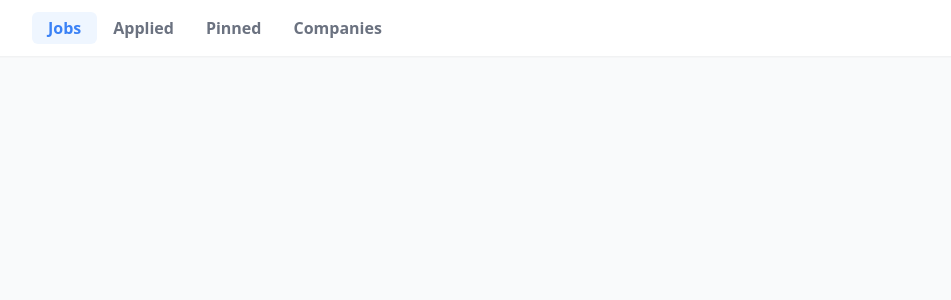
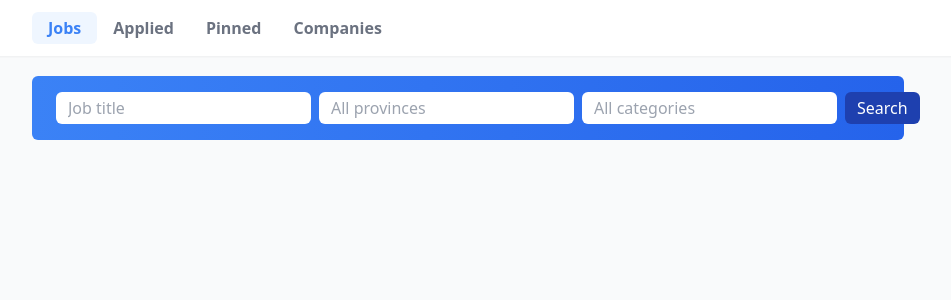
Before and after one commit to hasansaid/Is-Bulma-Sitesi, a React (Create React App) app: page / in a window 1280 px wide. Shown: the top 300 px of the page, without its empty margins (172-1123 px from the left). Built offline with nearby package versions, Linux system fonts and the light colour scheme.

Commit message:
feat: add search

```diff
--- a/package.json
+++ b/package.json
@@ -15,6 +15,7 @@
     "@testing-library/jest-dom": "^5.12.0",
     "@testing-library/react": "^11.2.7",
     "@testing-library/user-event": "^12.8.3",
+    "immutability-helper": "^3.1.1",
     "react": "^17.0.2",
     "react-dom": "^17.0.2",
     "react-router-dom": "^5.2.0",
--- /dev/null
+++ b/src/components/Elements/Button/index.js
@@ -0,0 +1,5 @@
+import './style.css';
+
+export default function Button({ children }) {
+  return <button className="button">{children}</button>;
+}
--- /dev/null
+++ b/src/components/Elements/Button/style.css
@@ -0,0 +1,3 @@
+.button {
+  @apply bg-blue-800 px-3 py-1 rounded-md select-none transition ease-in-out focus:outline-none focus:ring-2 focus:ring-blue-400;
+}
--- /dev/null
+++ b/src/components/Elements/Input/index.js
@@ -0,0 +1,13 @@
+import './style.css';
+
+export default function Input({ type = 'text', name, placeholder, onChange }) {
+  return (
+    <input
+      className="input"
+      type={type}
+      name={name}
+      placeholder={placeholder}
+      onChange={event => onChange(event.target.value)}
+    />
+  );
+}
--- /dev/null
+++ b/src/components/Elements/Input/style.css
@@ -0,0 +1,3 @@
+.input {
+  @apply bg-white px-3 py-1 rounded-md outline-none text-gray-700 transition ease-in-out focus:ring-2 focus:ring-blue-700;
+}
--- a/src/components/Elements/Layout/index.css
+++ /dev/null
@@ -1,3 +0,0 @@
-.main-content {
-  @apply max-w-4xl mx-auto my-5;
-}
--- a/src/components/Elements/Layout/index.js
+++ b/src/components/Elements/Layout/index.js
@@ -1,4 +1,4 @@
-import './index.css';
+import './style.css';
 import Navbar from '../Navbar';
 
 export default function Layout({ children }) {
--- /dev/null
+++ b/src/components/Elements/Layout/style.css
@@ -0,0 +1,3 @@
+.main-content {
+  @apply max-w-4xl mx-auto p-3 my-2;
+}
--- /dev/null
+++ b/src/components/Search/index.js
@@ -0,0 +1,49 @@
+import './style.css';
+import { useState } from 'react';
+import update from 'immutability-helper';
+
+import Input from '../Elements/Input';
+import Button from '../Elements/Button';
+
+export default function Search() {
+  const [data, setData] = useState({
+    title: '',
+    provinces: '',
+    categories: ''
+  });
+
+  const handleUpdateInputsData = (name, value) => {
+    switch (name) {
+      case 'title':
+        return setData(update(data, { title: { $set: value } }));
+      case 'provinces':
+        return setData(update(data, { provinces: { $set: value } }));
+      case 'categories':
+        return setData(update(data, { categories: { $set: value } }));
+      default:
+        return name;
+    }
+  };
+
+  return (
+    <form className="search-box">
+      <div className="search__inputs">
+        <Input
+          placeholder="Job title"
+          onChange={value => handleUpdateInputsData('title', value)}
+        />
+        <Input
+          placeholder="All provinces"
+          onChange={value => handleUpdateInputsData('provinces', value)}
+        />
+        <Input
+          placeholder="All categories"
+          onChange={value => handleUpdateInputsData('categories', value)}
+        />
+      </div>
+      <div className="search__button">
+        <Button>Search</Button>
+      </div>
+    </form>
+  );
+}
--- /dev/null
+++ b/src/components/Search/style.css
@@ -0,0 +1,16 @@
+.search-box {
+  @apply px-6 py-4 flex items-center rounded-md bg-gradient-to-r text-white from-blue-500 to-blue-600;
+}
+
+.search__inputs {
+  @apply flex flex-1;
+}
+
+.search__inputs input {
+  @apply flex-1;
+}
+
+.search__inputs input,
+.search__inputs input:not(:last-child) {
+  @apply mr-2;
+}
--- a/src/containers/Home.js
+++ b/src/containers/Home.js
@@ -1,5 +1,10 @@
 import Layout from '../components/Elements/Layout';
+import Search from '../components/Search';
 
 export default function Home() {
-  return <Layout />;
+  return (
+    <Layout>
+      <Search />
+    </Layout>
+  );
 }
```
Also changed, not shown: 1 other file (tests, documents, lock files or other folders).
